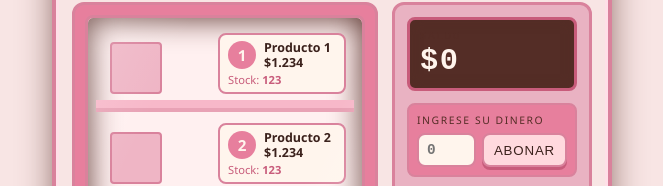
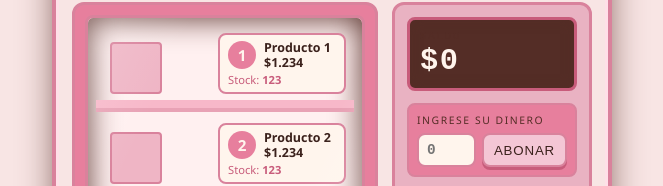
Before and after one commit to alejandracorrea01/maquina-dispensadora-cafe, a plain HTML site: page index.html in a window 1280 px wide. Shown: the part 105-291 px from the top of the page, without its empty margins (308-971 px from the left). Drawn offline with Linux system fonts and the light colour scheme.

Commit message:
Se suaviza el color del boton abonar

```diff
--- a/style.css
+++ b/style.css
@@ -269,7 +269,7 @@ body {
 
 .balance-form__submit {
   padding: 7px 10px;
-  background: var(--gray-300);
+  background: #F4C6D5;
   color: var(--color-text-dark);
   border: 2px solid var(--color-border);
   border-radius: var(--radius-sm);
```
